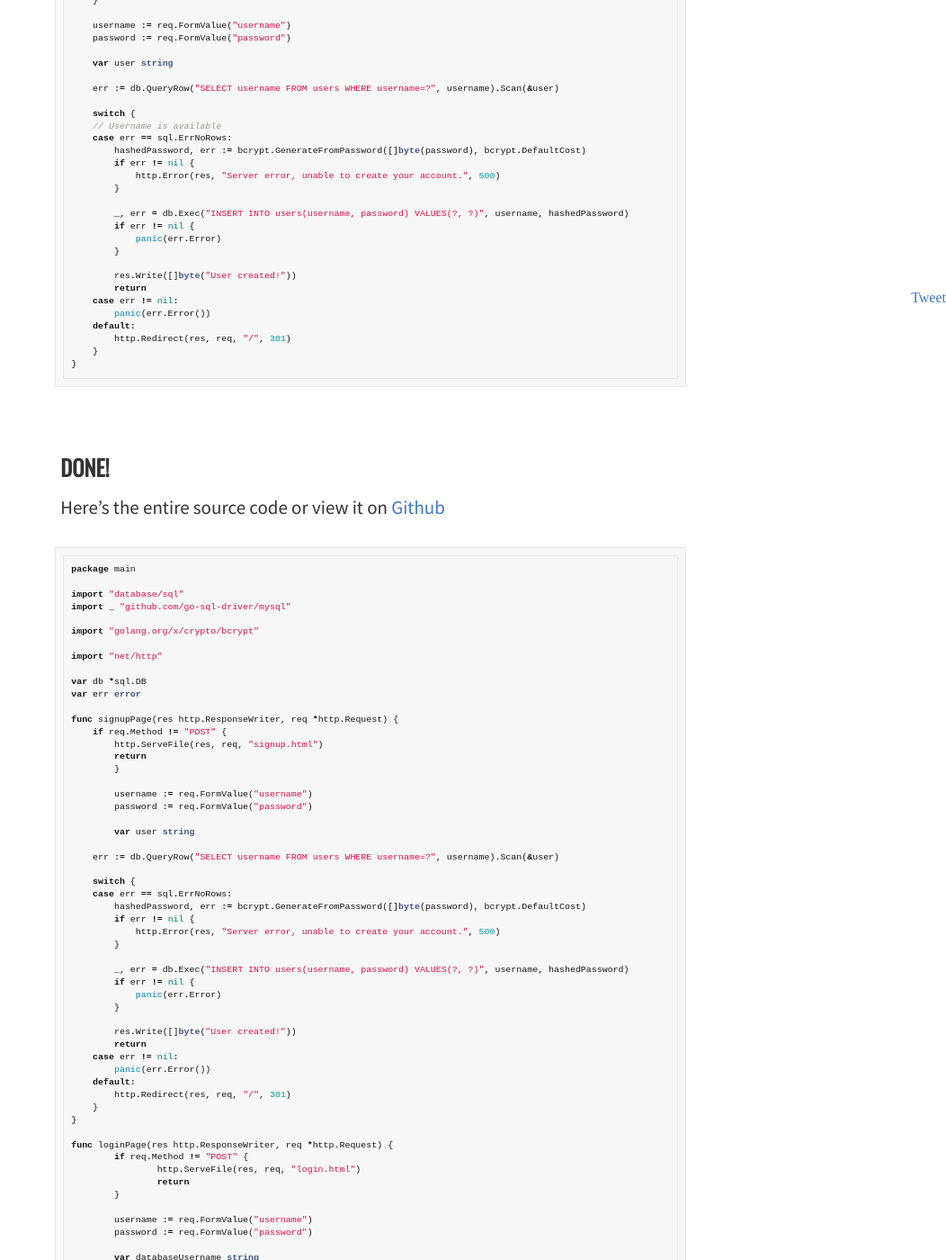
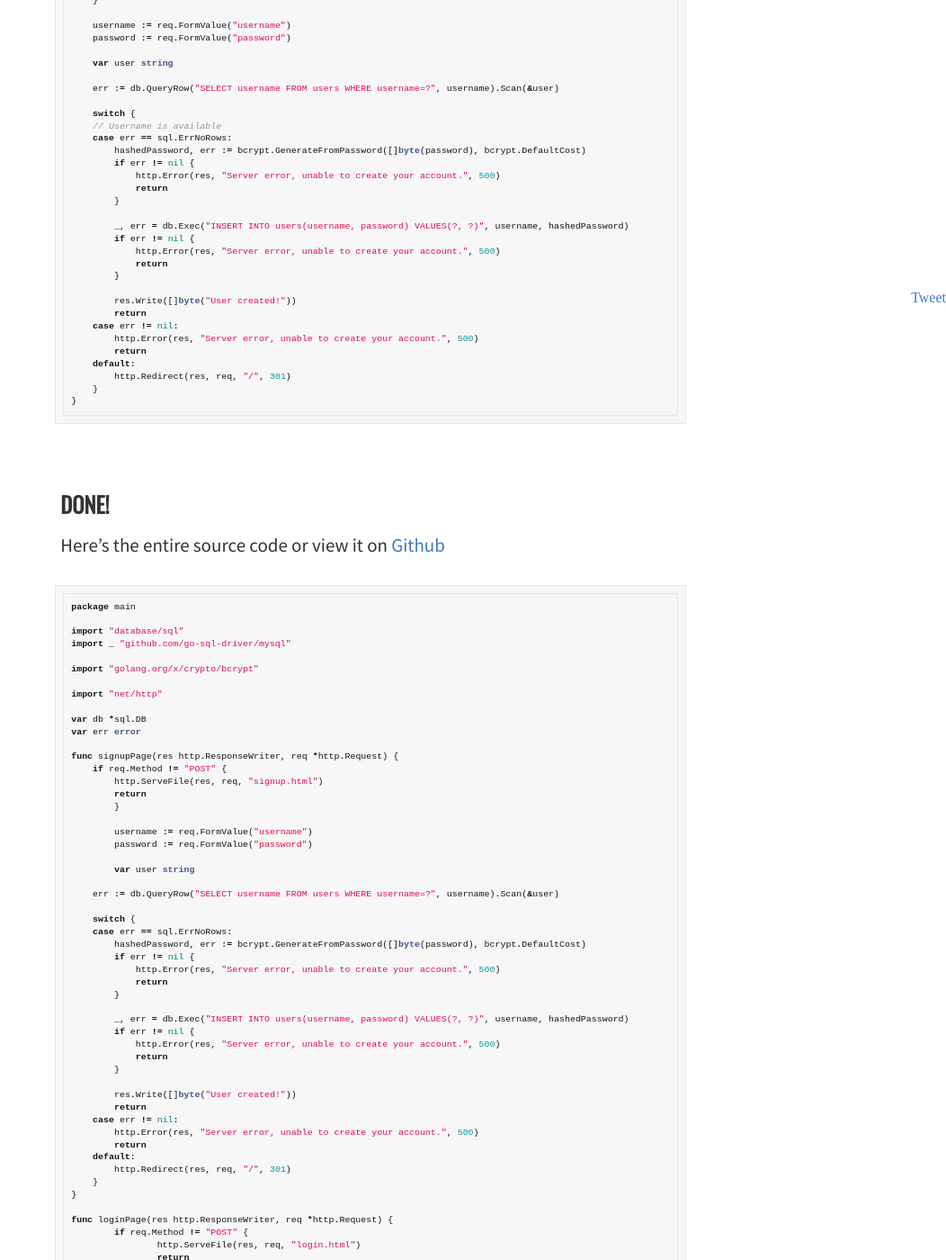
Before and after one commit to xDinomode/Dinosaurscode, a Jekyll site: the page built from _posts/2016-06-19-golang-mysql-authentication.md, in a window 1280 px wide and 1400 px high, scrolled down 4460 px. Shown: the whole window at 90% size, without its empty margins (228-1280 px from the left). Built offline with Jekyll 4.4.1, drawn with Linux system fonts in a browser that asks for light colours; some web fonts are replaced; comment, search, counter and statistics services are not loaded.

Commit message:
fixed code

```diff
--- a/_config.yml
+++ b/_config.yml
@@ -39,5 +39,5 @@ exclude:
   - node_modules
   - gulpfile.js
 
-environment: production
+environment: development
 #production
--- a/_posts/2016-06-19-golang-mysql-authentication.md
+++ b/_posts/2016-06-19-golang-mysql-authentication.md
@@ -265,17 +265,20 @@ func singupPage(res http.ResponseWriter, req *http.Request) {
         hashedPassword, err := bcrypt.GenerateFromPassword([]byte(password), bcrypt.DefaultCost)
         if err != nil {
             http.Error(res, "Server error, unable to create your account.", 500)
+            return
         }
 
         _, err = db.Exec("INSERT INTO users(username, password) VALUES(?, ?)", username, hashedPassword)
         if err != nil {
-            panic(err.Error)
+            http.Error(res, "Server error, unable to create your account.", 500)
+            return
         }
 
         res.Write([]byte("User created!"))
         return
     case err != nil:
-        panic(err.Error())
+        http.Error(res, "Server error, unable to create your account.", 500)
+        return
     default:
         http.Redirect(res, req, "/", 301)
     }
@@ -320,17 +323,20 @@ func signupPage(res http.ResponseWriter, req *http.Request) {
         hashedPassword, err := bcrypt.GenerateFromPassword([]byte(password), bcrypt.DefaultCost)
         if err != nil {
             http.Error(res, "Server error, unable to create your account.", 500)
+            return
         }
 
         _, err = db.Exec("INSERT INTO users(username, password) VALUES(?, ?)", username, hashedPassword)
         if err != nil {
-            panic(err.Error)
+            http.Error(res, "Server error, unable to create your account.", 500)
+            return
         }
 
         res.Write([]byte("User created!"))
         return
     case err != nil:
-        panic(err.Error())
+        http.Error(res, "Server error, unable to create your account.", 500)
+        return
     default:
         http.Redirect(res, req, "/", 301)
     }
```
